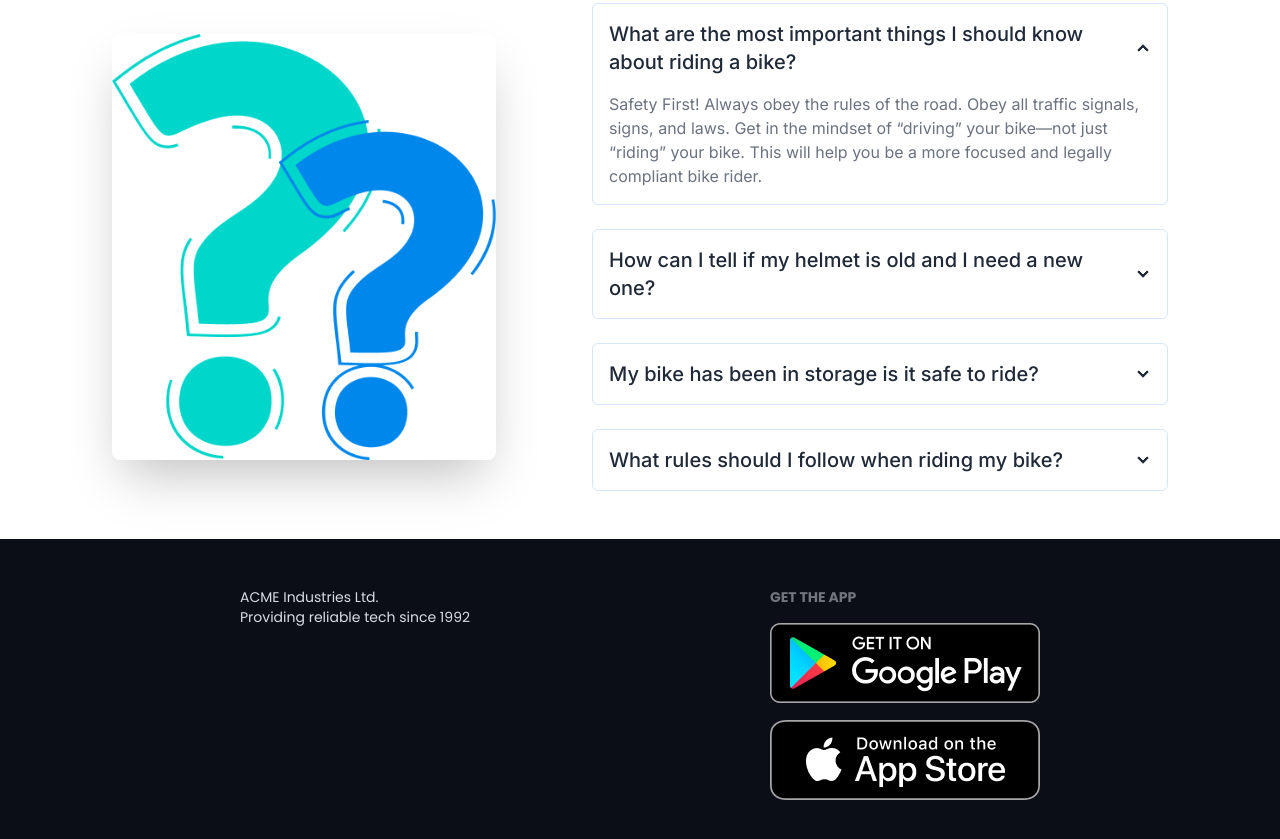
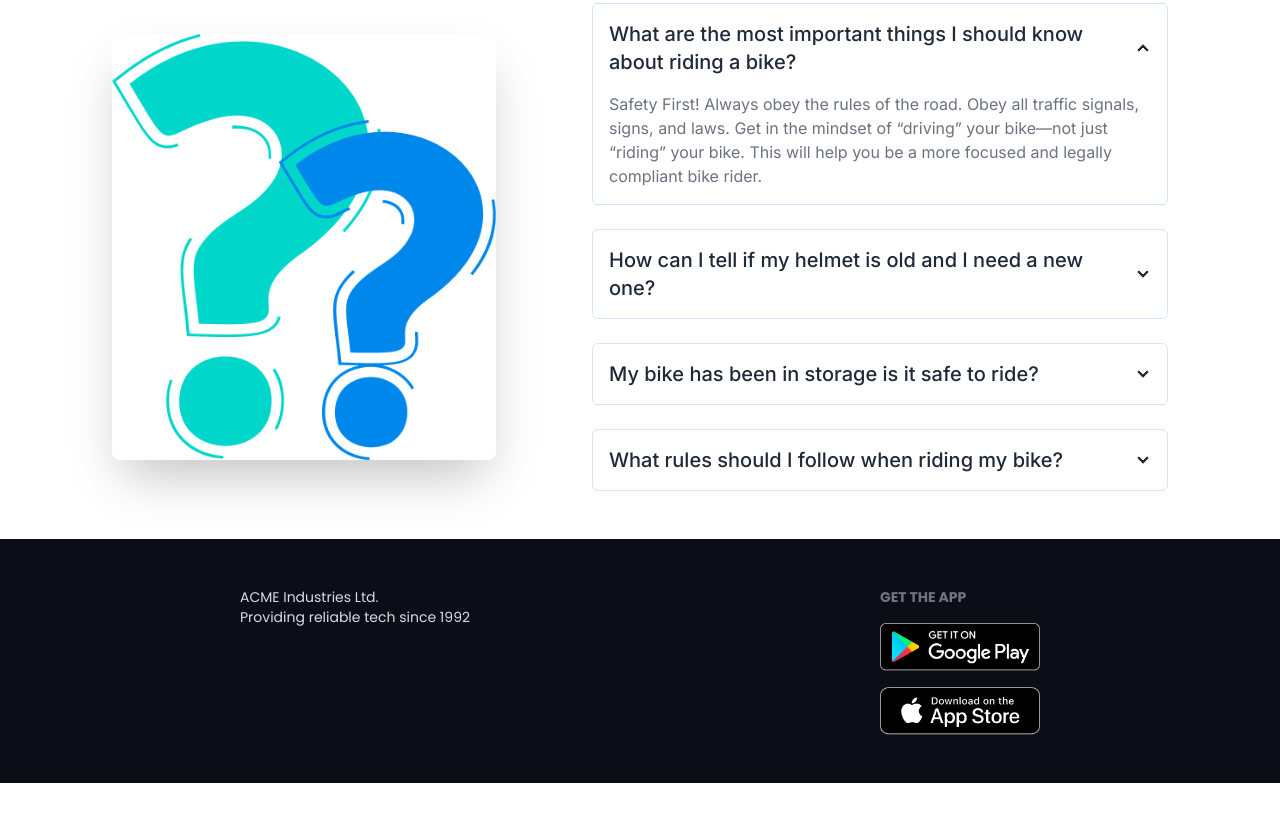
Before and after one commit to AnwarShah/biker-zone, a plain HTML site: page index.html in a window 1280 px wide. Shown: the part 1889-2728 px from the top of the page. After the commit the page ends 2672 px from the top, so only its background shows below. Drawn offline with nearby package versions, Linux system fonts and the light colour scheme.

Commit message:
fixes app store icons

```diff
--- a/index.html
+++ b/index.html
@@ -333,9 +333,9 @@
         </div>
         <div>
             <span class="footer-title">Get the App</span>
-            <div class="flex flex-col gap-4">
-            <a><img src="./images/others/android.png" alt=""></a>
-            <a><img src="./images/others/ios.png" alt=""></a>
+            <div class="grid grid-cols-1 gap-4">
+            <a href="https://play.google.com"><img class="w-40" src="./images/others/android.png" alt=""></a>
+            <a href="https://store.apple.com"><img class="w-40" src="./images/others/ios.png" alt=""></a>
           </div>
         </div>
     </footer>
```
